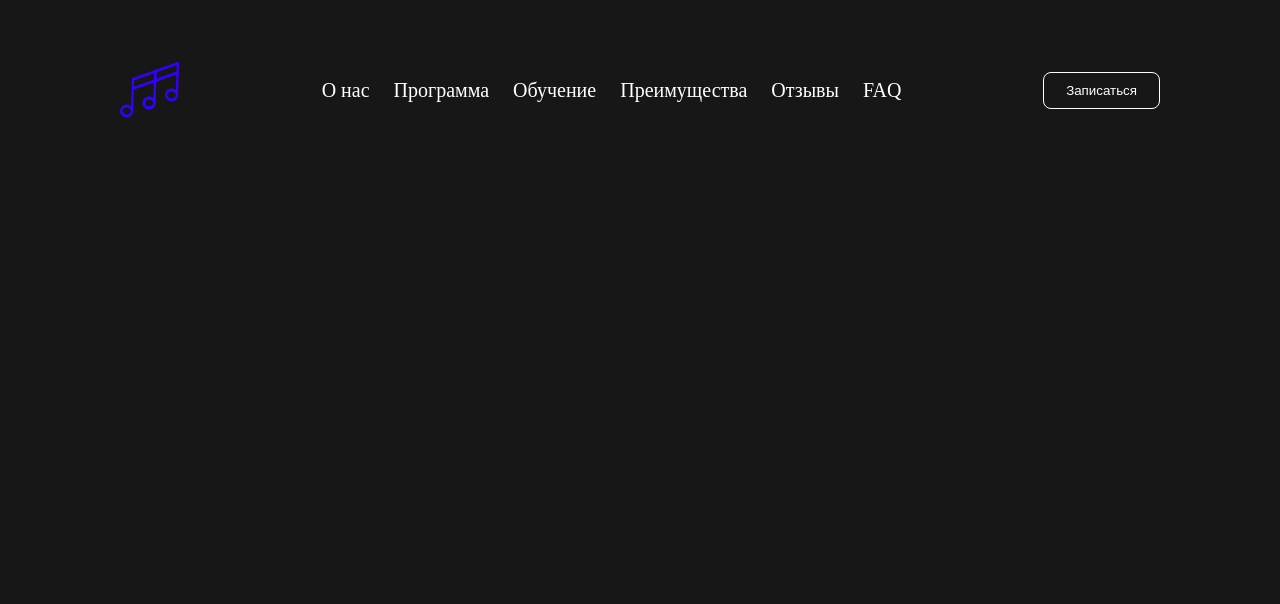
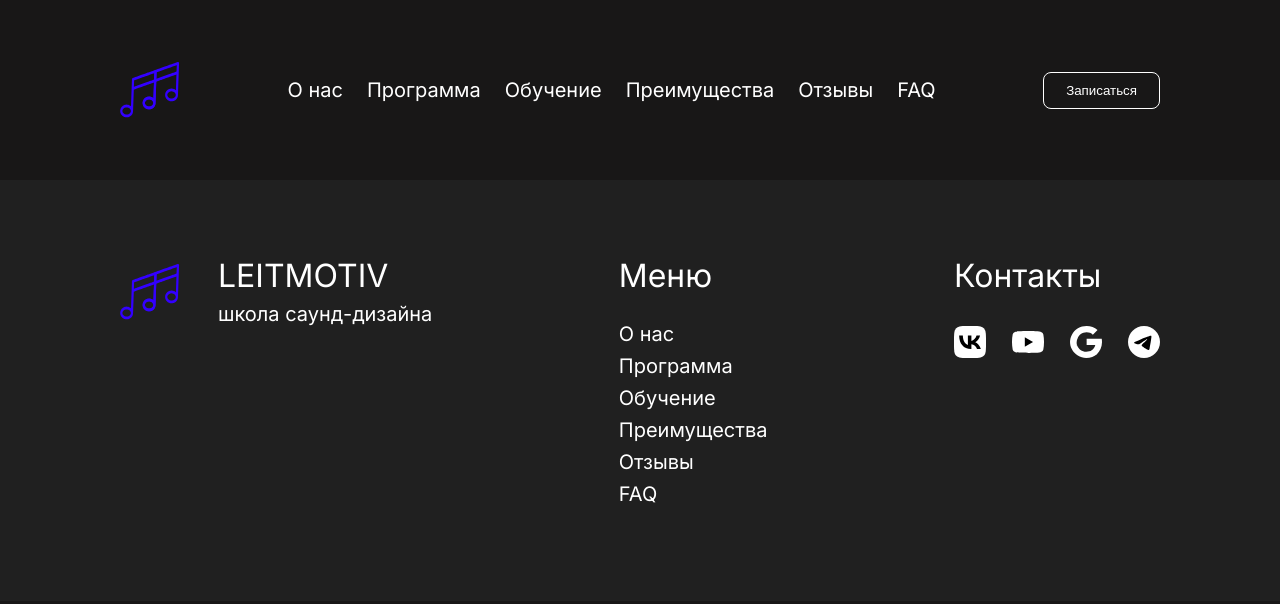
Before and after one commit to Phant0mh1ve/leitmotiv-landing, a plain HTML site: page index.html in a window 1280 px wide. Drawn offline with Linux system fonts and the light colour scheme.

Commit message:
Added footer

```diff
--- a/index.html
+++ b/index.html
@@ -4,6 +4,9 @@
     <meta charset="UTF-8">
     <title>Leitmotiv</title>
     <link href="/styles.css" rel="stylesheet"/>
+    <link rel="preconnect" href="https://fonts.googleapis.com">
+    <link rel="preconnect" href="https://fonts.gstatic.com" crossorigin>
+    <link href="https://fonts.googleapis.com/css2?family=Inter:ital,opsz,wght@0,14..32,100..900;1,14..32,100..900&display=swap" rel="stylesheet">
 </head>
 <body>
     <header class="header">
@@ -24,5 +27,57 @@
             </div>
         </div>
     </header>
+    <main class="main-content">
+
+    </main>
+    <footer class="footer">
+        <div class="footer-content">
+            <div class="footer-logo">
+                <div class="logo-container">
+                    <img class="logo" src="./assets/logo.svg" alt="Logo"/>
+                </div>
+                <div class="logo-text-container">
+                    <div class="footer-title">
+                        LEITMOTIV
+                    </div>
+                    <div class="logo-description">
+                        школа саунд-дизайна
+                    </div>
+                </div>
+            </div>
+            <div class="footer-menu">
+                <div class="footer-title">
+                    Меню
+                </div>
+                <div class="footer-menu-items">
+                    <div class="nav-item">О нас</div>
+                    <div class="nav-item">Программа</div>
+                    <div class="nav-item">Обучение</div>
+                    <div class="nav-item">Преимущества</div>
+                    <div class="nav-item">Отзывы</div>
+                    <div class="nav-item">FAQ</div>
+                </div>
+            </div>
+            <div class="footer-contacts">
+                <div class="footer-title">
+                    Контакты
+                </div>
+                <div class="contacts-container">
+                    <div class="contact-img-container">
+                        <img class="contact-img" src="./assets/vkLogo.svg" alt="VK"/>
+                    </div>
+                    <div class="contact-img-container">
+                        <img class="contact-img" src="./assets/youTubeLogo.svg" alt="YouTube"/>
+                    </div>
+                    <div class="contact-img-container">
+                        <img class="contact-img" src="./assets/googleLogo.svg" alt="Google"/>
+                    </div>
+                    <div class="contact-img-container">
+                        <img class="contact-img" src="./assets/telegramLogo.svg" alt="Telegram"/>
+                    </div>
+                </div>
+            </div>
+        </div>
+    </footer>
 </body>
 </html>
--- a/styles.css
+++ b/styles.css
@@ -1,6 +1,7 @@
 body {
     margin: 0;
     background-color: #181717;
+    font-family: Inter, serif;
 }
 
 .header {
@@ -33,6 +34,9 @@ body {
 
 .nav-item {
     height: fit-content;
+    font-weight: 400;
+    font-size: 20px;
+    line-height: 24px;
 }
 
 .reg-button-container {
@@ -59,3 +63,77 @@ body {
     color: #FFFFFF;
     transition: none;
 }
+
+.main-content {
+    display: flex;
+    flex-direction: column;
+    gap: 180px;
+    padding: 0 120px 0 120px;
+}
+
+.footer {
+    height: 421px;
+    background-color: #202020;
+    padding: 78px 120px;
+    color: #FFFFFF;
+    box-sizing: border-box;
+}
+
+.footer-content {
+    display: flex;
+    justify-content: space-between;
+}
+
+.footer-title {
+    /*font-family: 'Aeonik TRIAL';*/
+    font-weight: 400;
+    font-size: 32px;
+    line-height: 36px;
+}
+
+.footer-logo {
+    display: flex;
+    align-items: center;
+    gap: 38px;
+    height: fit-content;
+}
+
+.logo-text-container {
+    display: flex;
+    flex-direction: column;
+    gap: 8px;
+}
+
+.logo-description {
+    font-weight: 400;
+    font-size: 20px;
+    line-height: 24px;
+}
+
+.footer-menu {
+    display: flex;
+    flex-direction: column;
+    gap: 28px;
+}
+
+.footer-menu-items {
+    display: flex;
+    flex-direction: column;
+    gap: 8px;
+}
+
+.footer-contacts {
+    display: flex;
+    flex-direction: column;
+    gap: 32px;
+}
+
+.contacts-container {
+    display: flex;
+    gap: 26px;
+}
+
+.contact-img-container {
+    width: 32px;
+    height: 32px;
+}
```
Also changed, not shown: assets/googleLogo.svg (added), assets/telegramLogo.svg (added), assets/vkLogo.svg (added), assets/youTubeLogo.svg (added).
